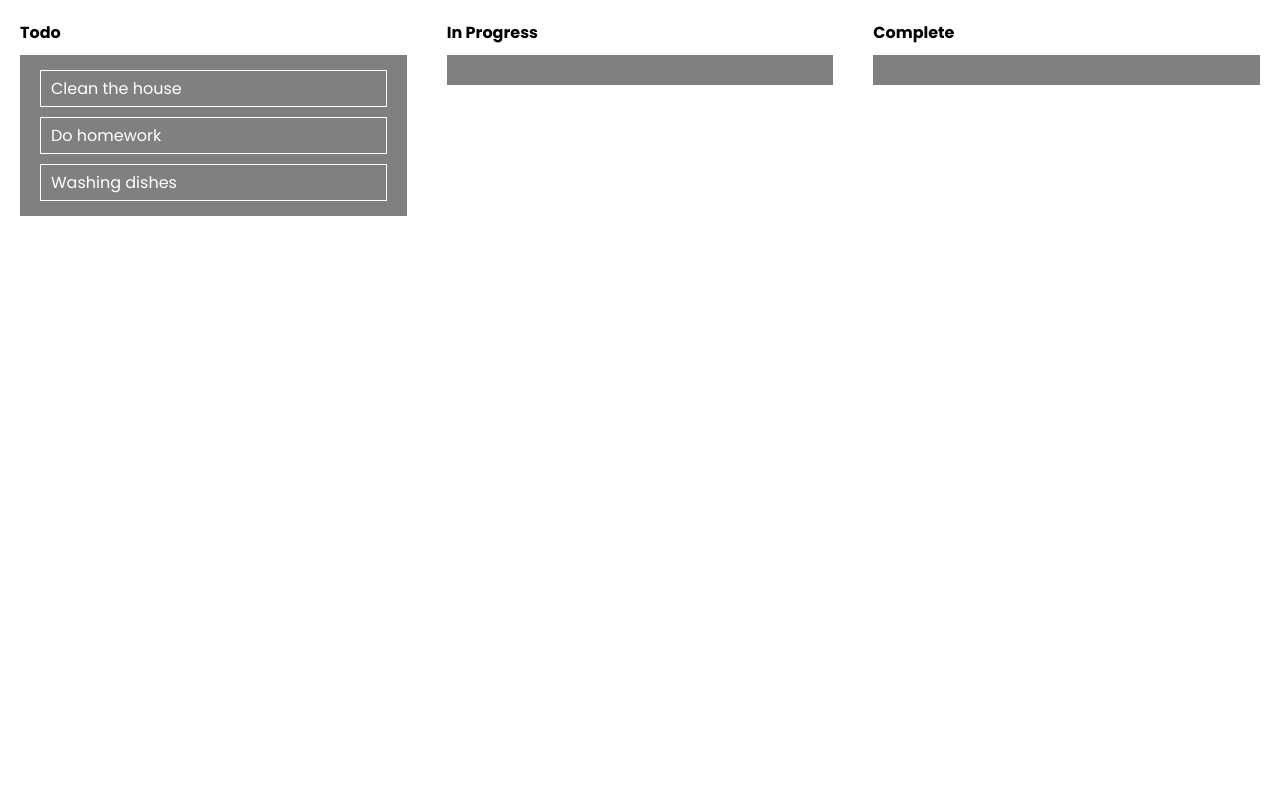
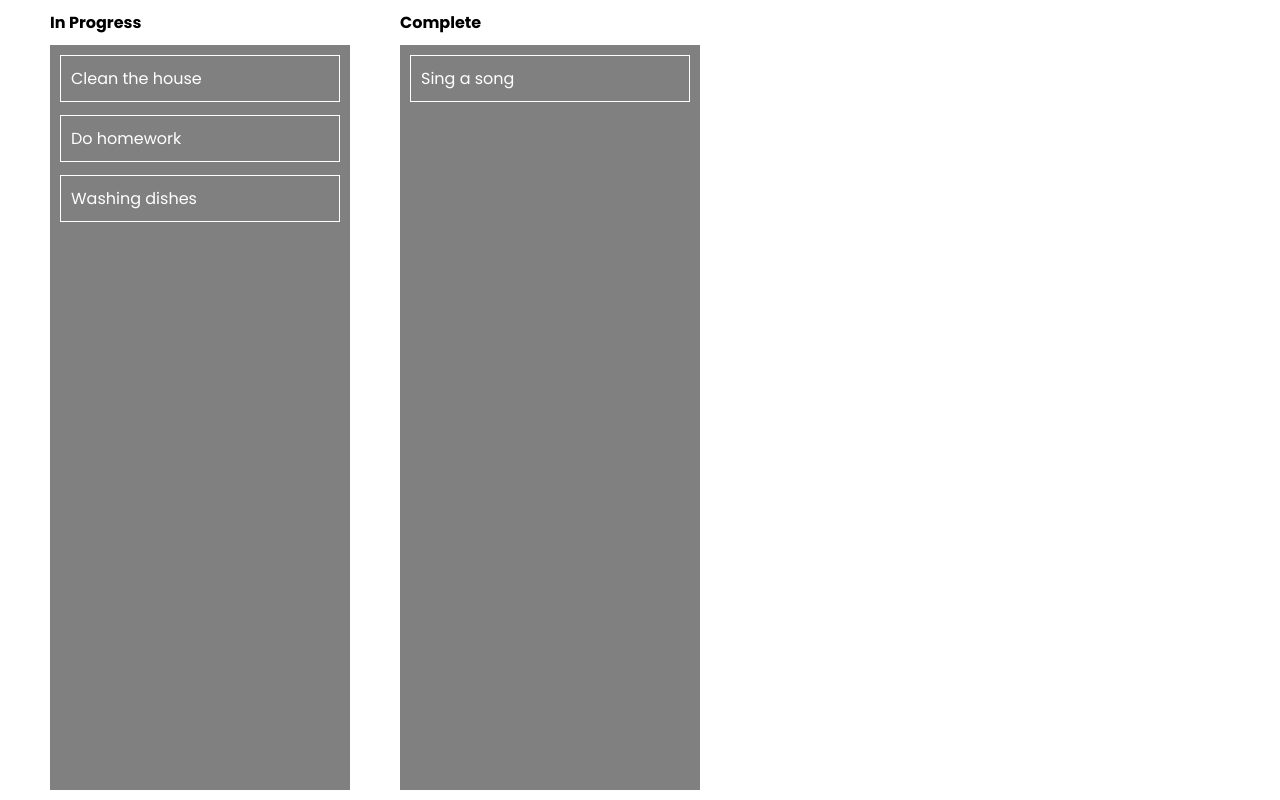
Before and after one commit to ShinZZi/todo-app, a React (Create React App) app: page / in a window 1280 px wide. Built offline with nearby package versions, Linux system fonts and the light colour scheme.

Commit message:
fix animation when drag and drop

```diff
--- a/src/App.css
+++ b/src/App.css
@@ -22,11 +22,11 @@ body {
 }
 
 .App .column {
-  flex: 1;
-  height: 100vh;
+  width: 30rem;
+  margin-left: 5rem;
   display: flex;
   flex-direction: column;
-  padding: 2rem 2rem;
+  padding: 1rem 0;
 }
 
 .App .column h4 {
@@ -35,17 +35,17 @@ body {
 }
 
 .App .column .droppable-col {
+  height: 100%;
   background: gray;
-  padding: 1.5rem 2rem;
+  padding: 1rem;
+  display: flex;
+  flex-direction: column;
+  justify-content: flex-start;
 }
 
 .App .column .droppable-col .droppable-item {
   color: #fff;
-  margin-bottom: 1rem;
+  margin-bottom: 1.3rem;
   border: 1px solid #fff;
-  padding: 0.5rem 1rem;
+  padding: 1rem 1rem;
 }
-
-.App .column .droppable-col .droppable-item:last-child {
-  margin-bottom: 0;
-}
--- a/src/App.js
+++ b/src/App.js
@@ -1,17 +1,12 @@
 import React, { useState } from "react";
-import { DragDropContext, Draggable, Droppable } from "react-beautiful-dnd";
-import { itemsTodo, itemsInProgress, itemsCompleted } from "./data";
+import { DragDropContext } from "react-beautiful-dnd";
+import { itemsInProgress, itemsCompleted } from "./data";
 import { v4 } from "uuid";
 import "./App.css";
+import Board from "./components/Board";
 
 function App() {
   const [state, setState] = useState({
-    todo: {
-      id: v4(),
-      title: "Todo",
-      items: itemsTodo,
-    },
-
     "in-progress": {
       id: v4(),
       title: "In Progress",
@@ -33,60 +28,40 @@ function App() {
     )
       return;
 
-    const itemm = Array.from(itemsTodo);
-    console.log(itemm.source);
-    console.log("from ", source);
-    console.log("to ", destination);
+    // console.log("from ", source);
+    // console.log("to ", destination);
+
+    // Find out which column the user drag item
+    Object.keys(state).forEach(async (el) => {
+      let column = state[el];
+
+      if (column.id === source.droppableId) {
+        const itemList = Array.from(column.items);
+        itemList.splice(source.index, 1);
+        itemList.splice(destination.index, 0, column.items[source.index]);
+        let newObj = state;
+        // Object.keys(state).forEach((el) => {
+        //   if (state[el].id !== column.id) {
+        //     newObj[el] = state[el];
+        //   } else {
+        //     newObj[el] = state[el];
+        //     newObj[el].items = itemList;
+        //   }
+        // });
+        console.log(newObj);
+      }
+    });
   };
 
   return (
     <div className="App">
       <DragDropContext onDragEnd={onDragEnd}>
         {/*  ['todo', 'in-progress', 'done']  */}
-        {Object.keys(state).map((data, index) => {
-          return (
-            // Return the column for each tag
-            <div key={index} className="column">
-              <h4>{state[data].title}</h4>
-              <Droppable droppableId={state[data].id}>
-                {(provided) => {
-                  return (
-                    <div
-                      ref={provided.innerRef}
-                      {...provided.droppableProps}
-                      className="droppable-col"
-                    >
-                      {provided.placeholder}
-                      {/* Get values of item  */}
-                      {state[data].items.map((el, index) => {
-                        return (
-                          <Draggable
-                            key={el.id}
-                            index={index}
-                            draggableId={el.id}
-                          >
-                            {(provided) => {
-                              return (
-                                <div
-                                  ref={provided.innerRef}
-                                  {...provided.draggableProps}
-                                  {...provided.dragHandleProps}
-                                  className="droppable-item"
-                                >
-                                  {el.name}
-                                </div>
-                              );
-                            }}
-                          </Draggable>
-                        );
-                      })}
-                    </div>
-                  );
-                }}
-              </Droppable>
-            </div>
-          );
-        })}
+        {Object.keys(state).map((data, index) => (
+          <div key={index} className="column">
+            <Board data={state[data]} />
+          </div>
+        ))}
       </DragDropContext>
     </div>
   );
--- /dev/null
+++ b/src/components/Board.jsx
@@ -0,0 +1,32 @@
+import React from "react";
+import { Droppable } from "react-beautiful-dnd";
+import Card from "./Card";
+
+function Board(props) {
+  const { data } = props;
+  return (
+    <>
+      <h4>{data.title}</h4>
+      <Droppable droppableId={data.id}>
+        {(provided) => {
+          return (
+            <div
+              className="droppable-col"
+              ref={provided.innerRef}
+              {...provided.droppableProps}
+            >
+              {data.items.map((item, index) => (
+                <div key={index}>
+                  <Card item={item} index={index} />
+                </div>
+              ))}
+              {provided.placeholder}
+            </div>
+          );
+        }}
+      </Droppable>
+    </>
+  );
+}
+
+export default Board;
--- /dev/null
+++ b/src/components/Card.jsx
@@ -0,0 +1,27 @@
+import React from "react";
+import { Draggable } from "react-beautiful-dnd";
+
+function Card(props) {
+  const { item, index } = props;
+  // console.log(item, index);
+  return (
+    <>
+      <Draggable key={item.id} index={index} draggableId={item.id}>
+        {(provided) => {
+          return (
+            <div
+              ref={provided.innerRef}
+              {...provided.draggableProps}
+              {...provided.dragHandleProps}
+              className="droppable-item"
+            >
+              {item.name}
+            </div>
+          );
+        }}
+      </Draggable>
+    </>
+  );
+}
+
+export default Card;
--- a/src/data.js
+++ b/src/data.js
@@ -1,6 +1,6 @@
 import { v4 } from "uuid";
 
-export const itemsTodo = [
+export const itemsInProgress = [
   {
     id: v4(),
     name: "Clean the house",
@@ -15,5 +15,9 @@ export const itemsTodo = [
   },
 ];
 
-export const itemsInProgress = [];
-export const itemsCompleted = [];
+export const itemsCompleted = [
+  {
+    id: v4(),
+    name: "Sing a song",
+  },
+];
```
